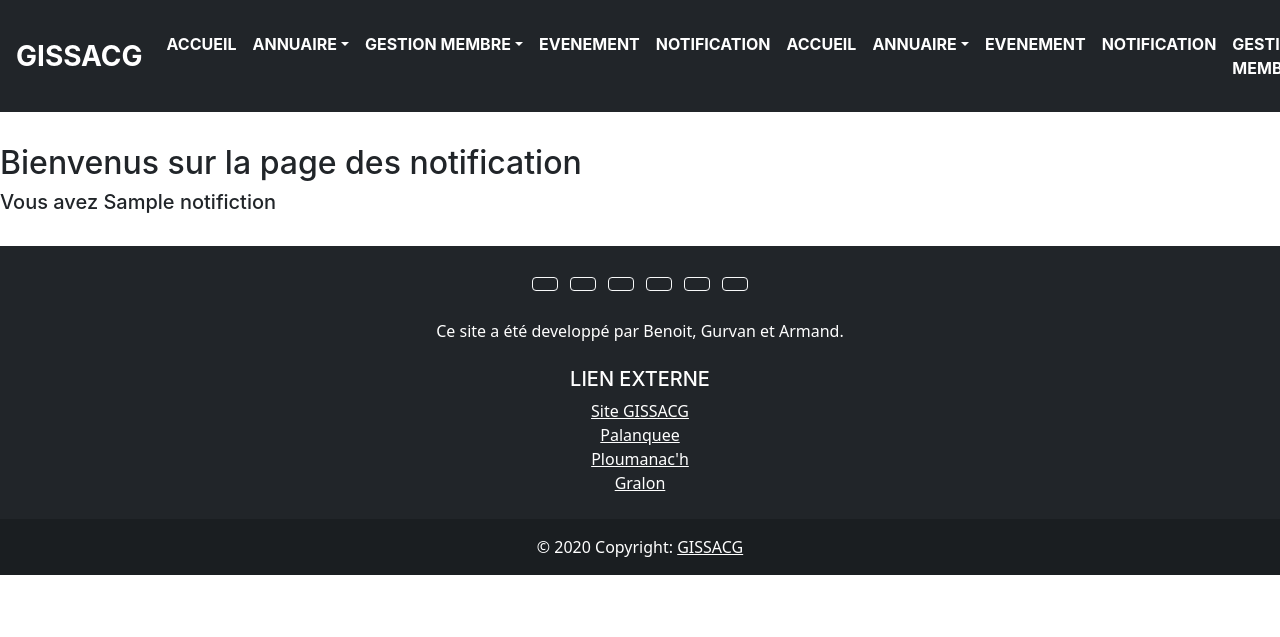
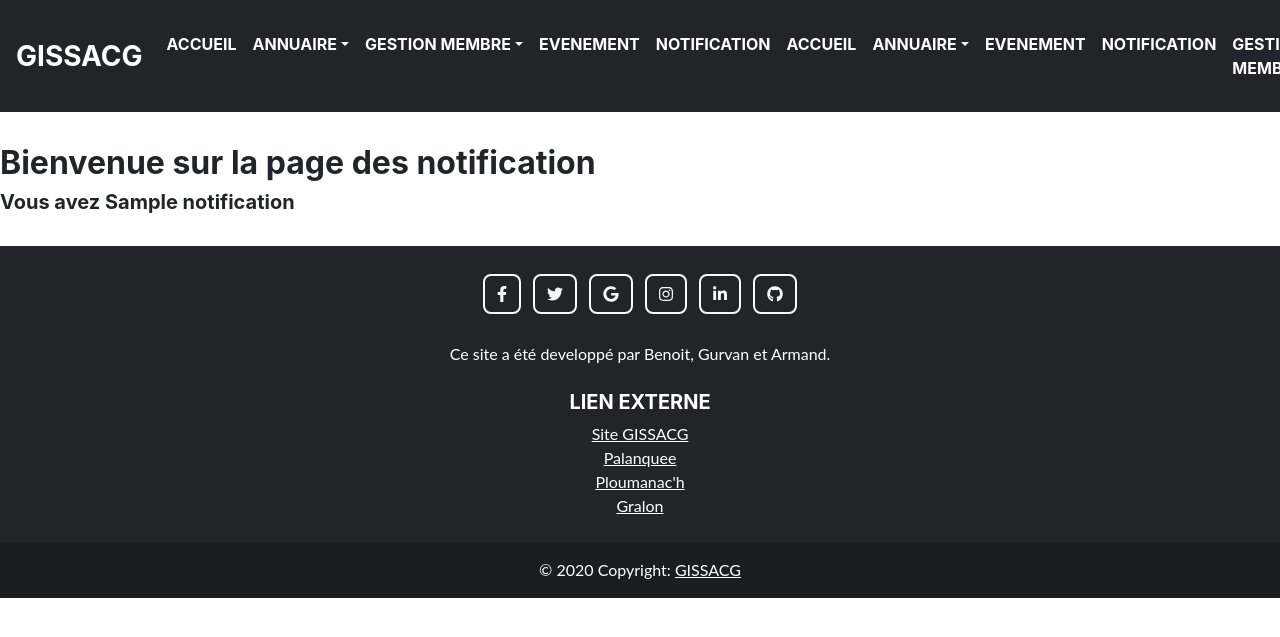
Before and after one commit to Gduault/SiteAsso, a Django app: template notif/templates/notif/notification.html in a window 1280 px wide. Shown: the top 637 px of the page. Run offline with Django 3.2, Linux system fonts and the light colour scheme; the template is opened without the code that fills it: most values are stand-ins (such as "Sample title", 1, 10 or a date in 2020); some libraries are stand-ins or nearby versions.

Commit message:
maj notif

```diff
--- a/corp/templates/index.html
+++ b/corp/templates/index.html
@@ -2,9 +2,8 @@
 
 <html lang="en">
 {% include 'barnav.html' %}
-    <head>
+<head>
         <!-- add below Django command to use bootstrap3 in web page.  -->
-
     <!-- first load django static tag. -->
     {% load static %}
         <meta charset="utf-8" />
@@ -17,7 +16,7 @@
         <!-- Font Awesome icons (free version)-->
         <script src="https://use.fontawesome.com/releases/v5.15.3/js/all.js" crossorigin="anonymous"></script>
         <link href="{% static 'css/styles.css' %}" rel="stylesheet">
-
+</head>
         <!-- Google fonts-->
 <link rel="stylesheet" href="https://stackpath.bootstrapcdn.com/bootstrap/4.1.3/css/bootstrap.min.css" integrity="sha384-MCw98/SFnGE8fJT3GXwEOngsV7Zt27NXFoaoApmYm81iuXoPkFOJwJ8ERdknLPMO" crossorigin="anonymous"><!-- Masthead-->
 {% block content %}
--- a/notif/templates/notif/notification.html
+++ b/notif/templates/notif/notification.html
@@ -1,42 +1,36 @@
 {% include 'barnav.html' %}
 
+{% block title %}Login{% endblock %}
+
 <head>
-    <link href="https://cdn.jsdelivr.net/npm/bootstrap@5.0.1/dist/css/bootstrap.min.css" rel="stylesheet" integrity="sha384-+0n0xVW2eSR5OomGNYDnhzAbDsOXxcvSN1TPprVMTNDbiYZCxYbOOl7+AMvyTG2x" crossorigin="anonymous">
+    <script src="https://use.fontawesome.com/releases/v5.15.3/js/all.js" crossorigin="anonymous"></script>
 </head>
 
-<body>
+{% block body %}
+<br><br><br><br><br><br>
+    <h2>Bienvenue sur la page des notification</h2>
+    <h5>Vous avez {{ comptNotif }} notification </h5>
 <br>
-<br>
-<br>
-<br>
-<br>
-<br>
-        <h2>Bienvenus sur la page des notification</h2>
-        <h5>Vous avez {{ comptNotif }} notifiction </h5>
-<br>
-
          <!-- Envoye un notification du tresorier pour rappeller de payer la licence -->
         {% if NotifTresorier == 1 %}
             <div class="alert alert-danger" role="alert">
             Vous devez payer votre licence.
             </div>
+        {% endif %}
 
-        {% endif %}
         <!-- Si la date du jour est superieur a la date d'alerteLicence, affiche un notification -->
         {% if today > alerteLicence %}
             <div class="alert alert-primary" role="alert">
             Il vous reste moins d'un mois pour renouveler votre licence.
             </div>
+        {% endif %}
 
-        {% endif %}
         <!-- Si la date de fin arriver est superieur a l'alerteCertif-->
          {% if today > alerteCertif %}
             <div class="alert alert-primary" role="alert">
             Votre certification médical expire le {{ Fcertif }}, il vous reste moins de 2 semaine pour la renoveler.
             </div>
-
         {% endif %}
 
 {% include 'footer.html' %}
-
-</body>
+{% endblock %}
```
